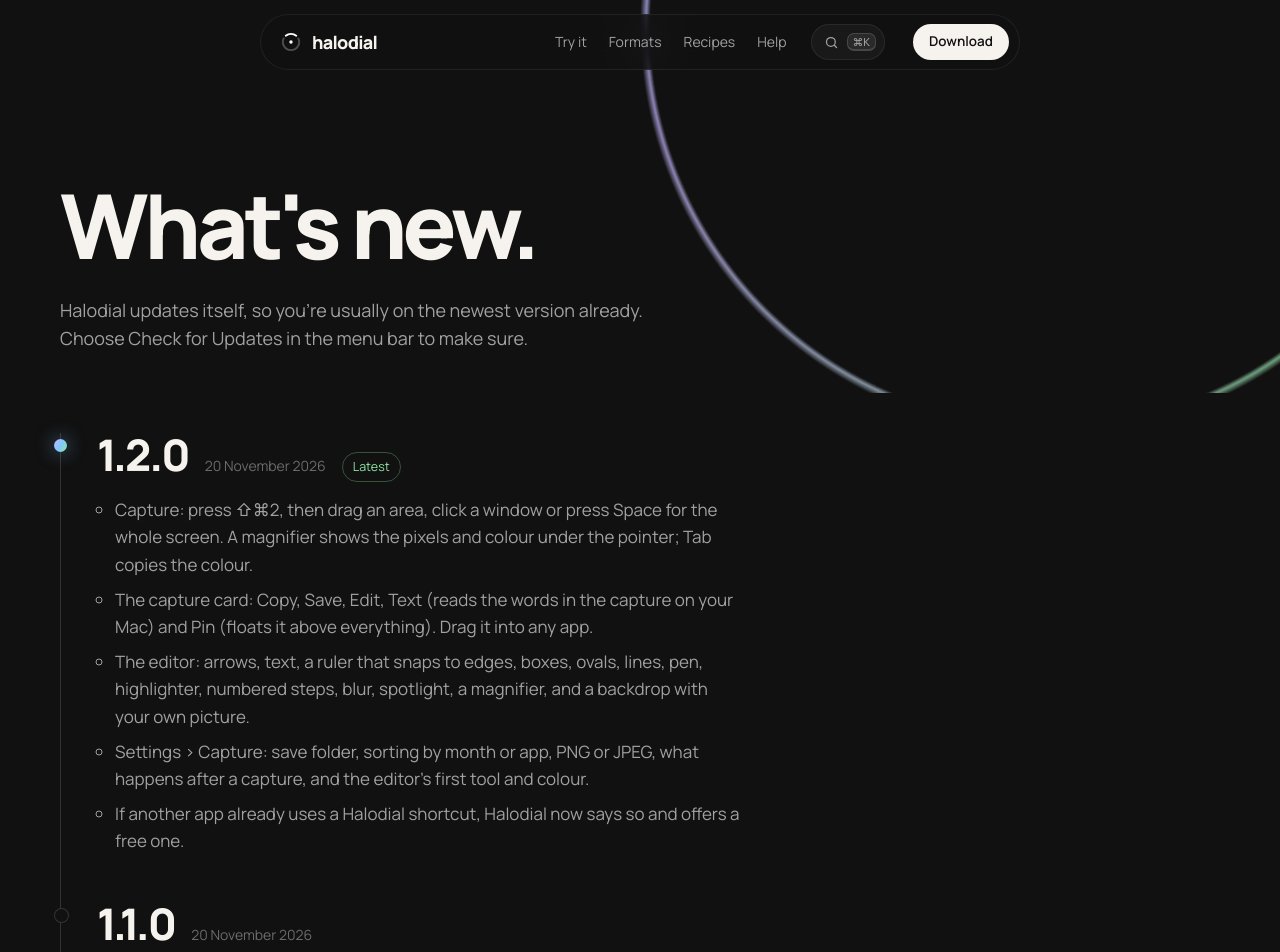
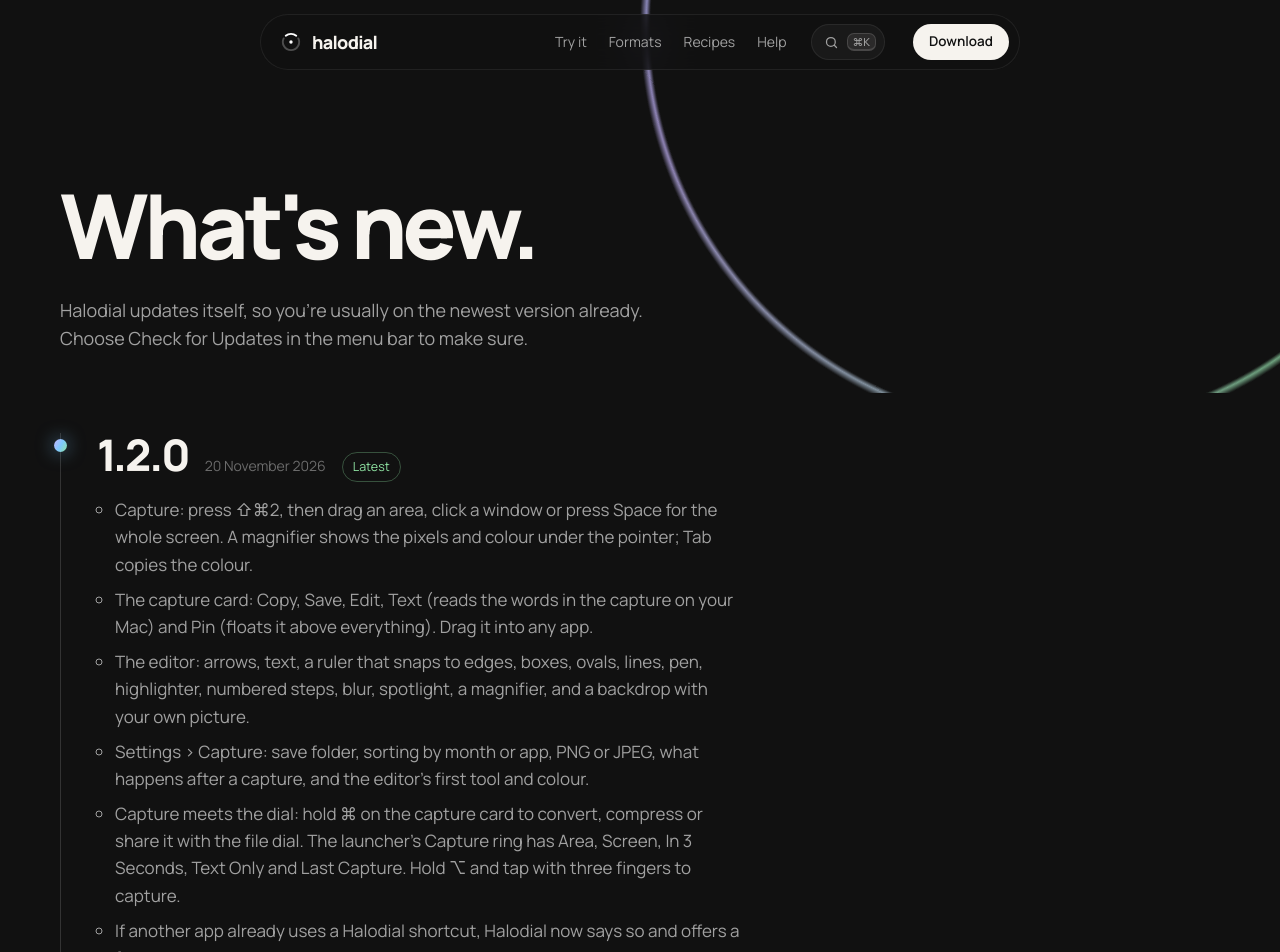
Before and after one commit to Halodial/halodial.github.io, a Next.js app: page /changelog in a window 1280 px wide. Shown: the top 952 px of the page. Built offline with nearby package versions, Linux system fonts and the light colour scheme.

Commit message:
Changelog 1.2.0: capture + dial

```diff
--- a/app/changelog/page.tsx
+++ b/app/changelog/page.tsx
@@ -11,6 +11,7 @@ const RELEASE_LIST: [version: string, date: string, items: string[]][] = [
     'The capture card: Copy, Save, Edit, Text (reads the words in the capture on your Mac) and Pin (floats it above everything). Drag it into any app.',
     'The editor: arrows, text, a ruler that snaps to edges, boxes, ovals, lines, pen, highlighter, numbered steps, blur, spotlight, a magnifier, and a backdrop with your own picture.',
     'Settings > Capture: save folder, sorting by month or app, PNG or JPEG, what happens after a capture, and the editor\'s first tool and colour.',
+    'Capture meets the dial: hold ⌘ on the capture card to convert, compress or share it with the file dial. The launcher\'s Capture ring has Area, Screen, In 3 Seconds, Text Only and Last Capture. Hold ⌥ and tap with three fingers to capture.',
     'If another app already uses a Halodial shortcut, Halodial now says so and offers a free one.',
   ]],
   ['1.1.0', '20 November 2026', [
```
